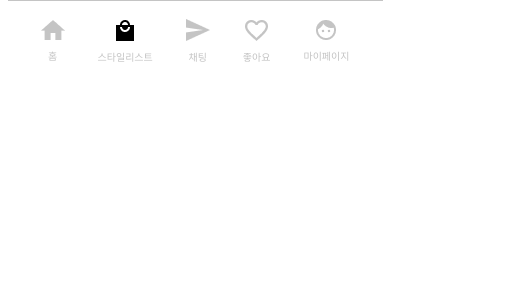
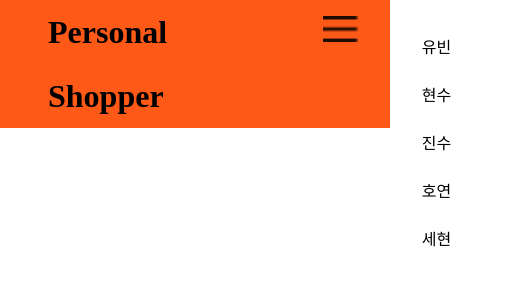
Before and after one commit to PersonalShopperDev/Web-Front-end, a Next.js app: page / in a window 390 px wide. Shown: the top 300 px of the page, 507 px wide, since content can reach past the window. Built offline with nearby package versions, Linux system fonts and the light colour scheme.

Commit message:
feat: Add Navigation Component, styles

```diff
--- /dev/null
+++ b/sass/navigation.module.scss
@@ -0,0 +1,80 @@
+.navContainer {
+    background-color: #ff5917;
+    display: flex;
+    justify-content: space-between;
+    align-items: center;
+    padding: {
+        left: 3rem;
+        right: 7rem;
+    }
+}
+
+.navContainer .title {
+    font-weight: 700;
+    font-size: 2rem;
+}
+
+.navContainer .menu {
+    font-weight: 500;
+    font-size: 1rem;
+    margin-right: 1.5rem;
+    padding: 0.5rem;
+}
+
+.navContainer .menu:hover {
+    color:linen;
+}
+
+.navContainer .menuIcon {
+    display: none;
+}
+
+@media screen and (max-width: 768px) {
+    .navContainer {
+        display: flex;
+        flex-direction: column;
+    }
+
+    .menuContainer {
+        position: fixed;
+        height: 100%;
+        width: 30%;
+        display: flex;
+        flex-direction: column;
+        align-items: center;
+        padding-top: 1.5rem;
+        position: absolute;
+        right: -30%;
+        background-color: white;
+        transition: all .35s;
+    }
+
+    .menuContainer_active {
+        position: fixed;
+        height: 100%;
+        width: 30%;
+        display: flex;
+        flex-direction: column;
+        align-items: center;
+        padding-top: 1.5rem;
+        position: absolute;
+        right: 0;
+        background-color: white;
+        padding-top: 3rem;
+        transition: all .35s;
+    }
+    .menuContainer_active .menu {
+        font-size: 1rem;
+        margin-top: 1.5rem;
+        width: 100%;
+        margin-left: 1.5rem;
+        text-align: center;
+    }
+
+    .navContainer .menuIcon {
+        display: block;
+        position: absolute;
+        right: 1rem;
+        padding: 1rem;
+    }
+}
--- a/src/components/navigation.tsx
+++ b/src/components/navigation.tsx
@@ -1,3 +1,28 @@
+import { useState } from 'react';
+import styles from 'sass/navigation.module.scss';
+import Image from 'next/image';
+
+export default function Navigation () {
+    const title: string = 'Personal Shopper';
+    const menu: string [] = ['유빈', '현수', '진수', '호연', '세현'];
+    const [menuToggle, setMenuToggle] = useState(false);
+
+    return (
+        <div className={styles.navContainer}>
+            <span className={styles.title}>{title}</span>
+            <div className={menuToggle ? styles.menuContainer_active : styles.menuContainer}>{menu.map(item => <span className={styles.menu} key={item}>{item}</span>)}</div>
+            <button className={styles.menuIcon} onClick={() => setMenuToggle(!menuToggle)}>
+                {
+                    menuToggle ? <Image src="/images/icons/Back.png" width="17" height="34"/>
+                            : <Image src="/images/icons/menu.png" width="35" height="26"/>
+                }
+            </button>
+        </div>
+    )
+}
+
+
+/*
 import styles from '../../sass/listup.module.scss'
 import Image from 'next/image';
 
@@ -49,3 +74,4 @@ const nav: Navigation[] = [{
     height: 20,
     path: '/images/icons/mypage.png'
 },];
+*/
```
